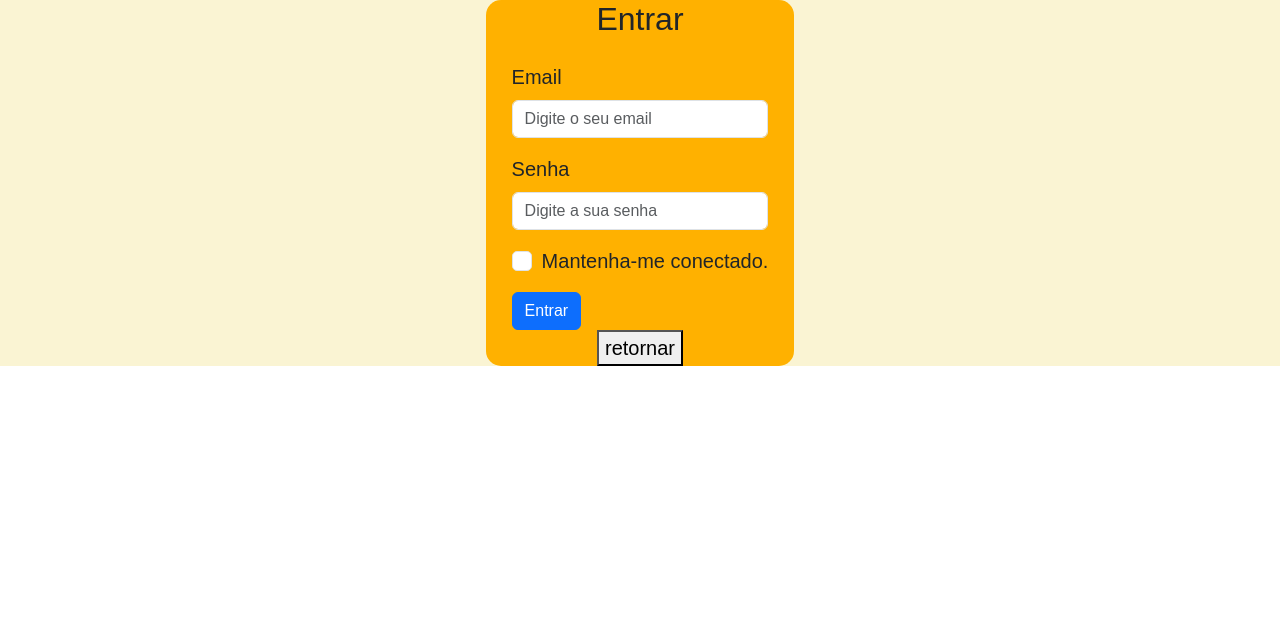
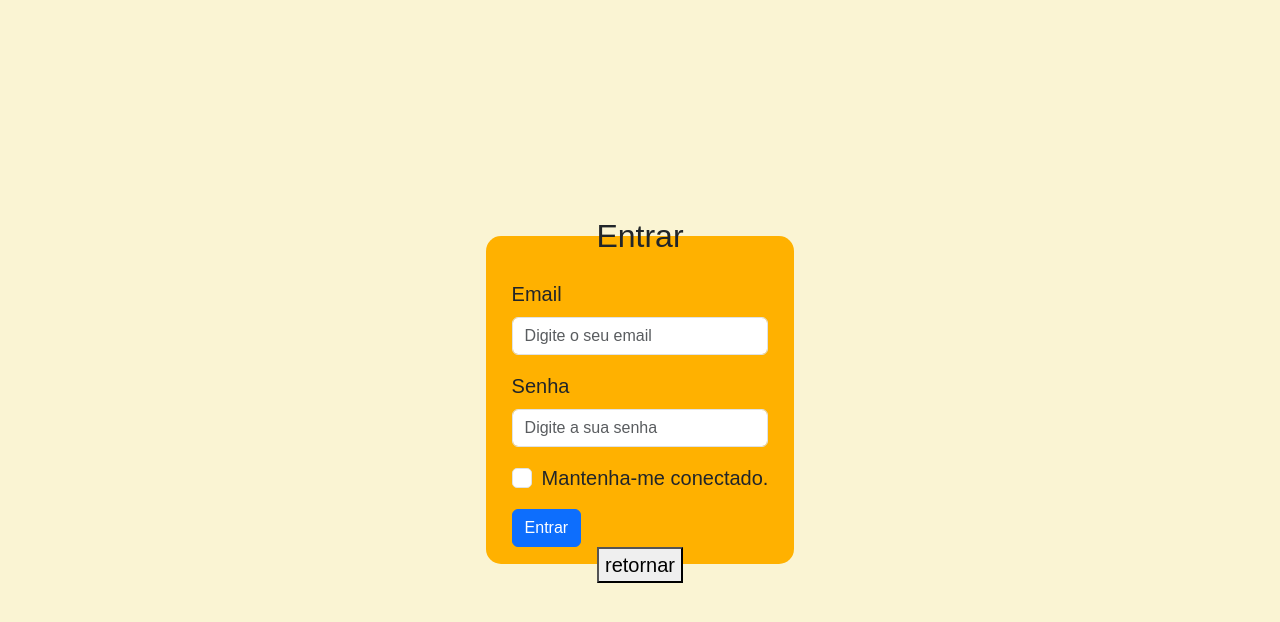
Before and after one commit to GuilhermeRodrigues123/Site-Pet-Amigo, a React (Create React App) app: page /login in a window 1280 px wide. Shown: the top 622 px of the page. Built offline with nearby package versions, Linux system fonts and the light colour scheme.

Commit message:
acrescentei a pagina login nas rotas e o global.css

```diff
--- /dev/null
+++ b/src/global.css
@@ -0,0 +1,12 @@
+{
+    box-sizing: border-box;
+    margin: 0;
+    padding: 0;
+    outline: 0;
+}
+
+html,
+body,
+div#root{
+    height: 100%
+}
--- a/src/pages/Login/Login.js
+++ b/src/pages/Login/Login.js
@@ -4,7 +4,7 @@ import{Form} from "react-bootstrap";
 import { Button } from "react-bootstrap";
 import { Link } from "react-router-dom";
 import 'bootstrap/dist/css/bootstrap.min.css';
-//import "./global.css"
+import "../../global.css"
 import "./login.css"
 
 function Login(){
```
